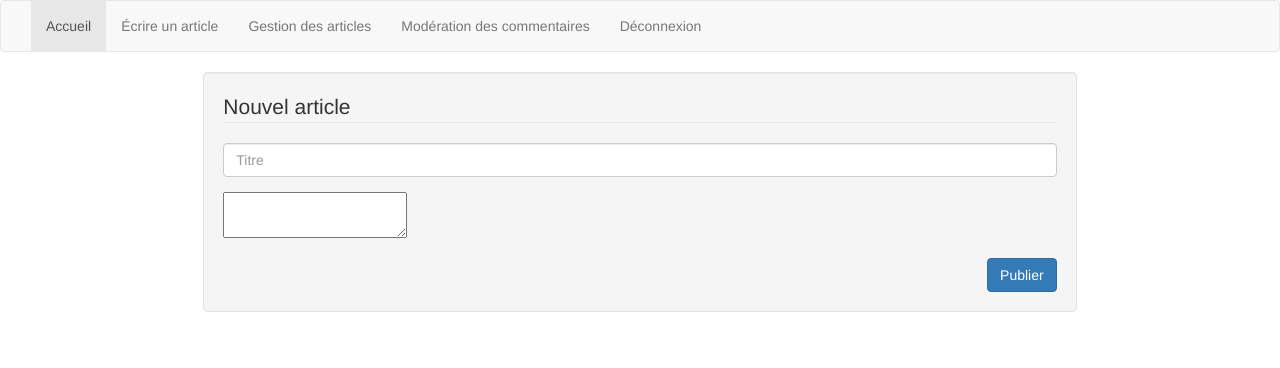
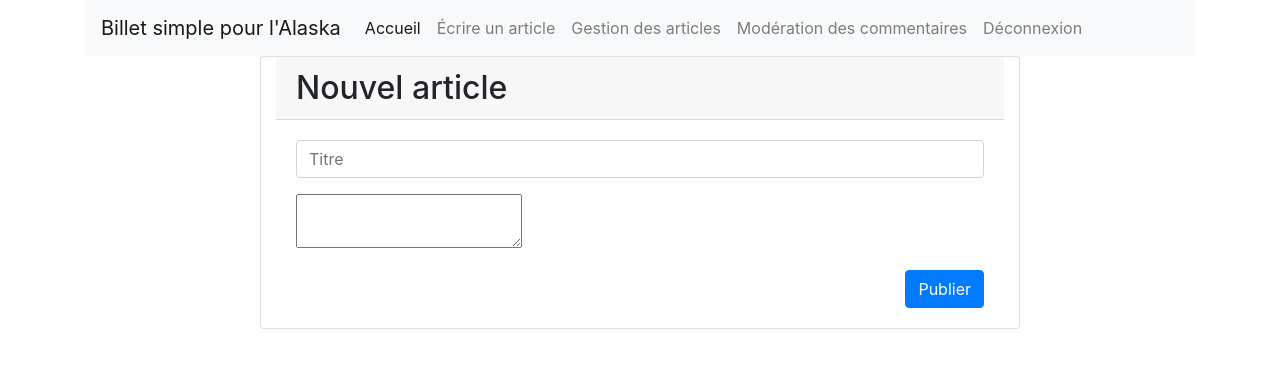
Before and after one commit to 0barty0/projet_4, a PHP site: page /view/backend/createPost.php in a window 1280 px wide. Shown: the top 368 px of the page. Run offline with PHP 8.4, Linux system fonts and the light colour scheme; some libraries are stand-ins or nearby versions.

Commit message:
Update menu and replace panel by card in backend

```diff
--- a/view/backend/createPost.php
+++ b/view/backend/createPost.php
@@ -19,8 +19,10 @@ if (isset($_SESSION['articleContent'])) {
 ob_start();
 ?>
 <div class="row">
-  <form action="index.php?action=addPost" method="post" class="col-md-8 col-md-offset-2 well">
-    <legend>Nouvel article</legend>
+  <div class="card col-md-8 offset-md-2">
+    <h2 class="card-header">Nouvel article</h2>
+    <div class="card-body">
+      <form action="index.php?action=addPost" method="post">
         <div class="form-group">
           <input class="form-control" type="text" name="title" id="title" placeholder="Titre" value="<?= $articleTitle ?>">
         </div>
@@ -32,6 +34,8 @@ ob_start();
         </div>
       </form>
     </div>
+  </div>
+</div>
 
 <script>tinymce.init({ selector:'#content' });</script>
 <?php
--- a/view/backend/template.php
+++ b/view/backend/template.php
@@ -1,45 +1,43 @@
 <!DOCTYPE html>
 <html lang="en">
+
 <head>
   <meta charset="UTF-8">
   <meta name="viewport" content="width=device-width, initial-scale=1.0">
   <meta http-equiv="X-UA-Compatible" content="ie=edge">
-  <link rel="stylesheet" media="screen" href="https://cdnjs.cloudflare.com/ajax/libs/twitter-bootstrap/3.3.5/css/bootstrap.min.css">
+  <link rel="stylesheet" href="https://stackpath.bootstrapcdn.com/bootstrap/4.1.1/css/bootstrap.min.css" integrity="sha384-WskhaSGFgHYWDcbwN70/dfYBj47jz9qbsMId/iRN3ewGhXQFZCSftd1LZCfmhktB" crossorigin="anonymous">
+  <link rel="stylesheet" href="https://use.fontawesome.com/releases/v5.0.12/css/all.css" integrity="sha384-G0fIWCsCzJIMAVNQPfjH08cyYaUtMwjJwqiRKxxE/rx96Uroj1BtIQ6MLJuheaO9" crossorigin="anonymous">
   <script src="public/js/tinymce/tinymce.min.js"></script>
   <script src="public/js/tinymce/jquery.tinymce.min.js"></script>
-  <title><?= $title ?></title>
+  <title>
+    <?= $title ?>
+  </title>
 </head>
+
 <body>
-<nav class="navbar navbar-default" role="navigation">
-  <div class="container-fluid">
-    <div class="navbar-header">
-      <button type="button" class="navbar-toggle" data-toggle="collapse" data-target="#navbar">
-        <span class="sr-only">Toggle navigation</span>
-        <span class="icon-bar"></span>
-        <span class="icon-bar"></span>
-        <span class="icon-bar"></span>
+  <div class="container">
+    <nav class="navbar navbar-expand-lg navbar-light bg-light">
+      <a href="#" class="navbar-brand">Billet simple pour l'Alaska</a>
+      <button class="navbar-toggler" type="button" data-toggle="collapse" data-target="#navbarSupportedContent" aria-controls="navbarSupportedContent" aria-expanded="false" aria-label="Toggle navigation">
+        <span class="navbar-toggler-icon"></span>
       </button>
-      <a class="navbar-brand" href="#"></a>
+
+      <div class="collapse navbar-collapse" id="navbarSupportedContent">
+        <ul class="navbar-nav mr-auto">
+          <li class="nav-item"><a href="index.php" class="nav-link">Accueil</a></li>
+          <li class="nav-item"><a href="index.php?action=createPost" class="nav-link">Écrire un article</a></li>
+          <li class="nav-item"><a href="index.php?action=listPosts" class="nav-link">Gestion des articles</a></li>
+          <li class="nav-item"><a href="index.php?action=listComments" class="nav-link">Modération des commentaires</a></li>
+          <li class="nav-item"><a href="index.php?action=deconnexion" class="nav-link">Déconnexion</a></li>
+        </ul>
       </div>
-
-    <!-- Collect the nav links, forms, and other content for toggling -->
-    <div class="collapse navbar-collapse" id="navbar">
-      <ul class="nav navbar-nav">
-        <li><a href="index.php">Accueil</a></li>
-        <li><a href="index.php?action=createPost">Écrire un article</a></li>
-        <li><a href="index.php?action=listPosts">Gestion des articles</a></li>
-        <li><a href="index.php?action=listComments">Modération des commentaires</a></li>
-        <li><a href="index.php?action=deconnexion">Déconnexion</a></li>
-      </ul>
-    </div><!-- /.navbar-collapse -->
-  </div><!-- /.container-fluid -->
     </nav>
     <?php
     if (isset($_SESSION['message'])) {
         $message= $_SESSION['message'];
         unset($_SESSION['message']); ?>
           <div class="row">
-    <div class="alert alert-success col-md-8 col-md-offset-2">
+            <div class="alert alert-success col-md-8 offset-md-2">
               <p>
                 <?= $message ?>
               </p>
@@ -49,9 +47,11 @@ if (isset($_SESSION['message'])) {
     }
     ?>
       <?= $content ?>
-
-  <script src="https://cdnjs.cloudflare.com/ajax/libs/jquery/1.11.3/jquery.min.js"></script>
-  <script src="https://cdnjs.cloudflare.com/ajax/libs/twitter-bootstrap/3.3.5/js/bootstrap.min.js"></script>
+  </div>
+  <script src="https://code.jquery.com/jquery-3.3.1.slim.min.js" integrity="sha384-q8i/X+965DzO0rT7abK41JStQIAqVgRVzpbzo5smXKp4YfRvH+8abtTE1Pi6jizo" crossorigin="anonymous"></script>
+<script src="https://cdnjs.cloudflare.com/ajax/libs/popper.js/1.14.3/umd/popper.min.js" integrity="sha384-ZMP7rVo3mIykV+2+9J3UJ46jBk0WLaUAdn689aCwoqbBJiSnjAK/l8WvCWPIPm49" crossorigin="anonymous"></script>
+<script src="https://stackpath.bootstrapcdn.com/bootstrap/4.1.1/js/bootstrap.min.js" integrity="sha384-smHYKdLADwkXOn1EmN1qk/HfnUcbVRZyYmZ4qpPea6sjB/pTJ0euyQp0Mk8ck+5T" crossorigin="anonymous"></script>
 <script src="public/js/menu.js"></script>
 </body>
+
 </html>
--- a/view/frontend/template.php
+++ b/view/frontend/template.php
@@ -40,7 +40,7 @@ if (isset($_SESSION['message'])) {
     $message= $_SESSION['message'];
     unset($_SESSION['message']); ?>
   <div class="row">
-    <div class="alert alert-success col-md-8 col-md-offset-2">
+    <div class="alert alert-success col-md-8 offset-md-2">
       <p>
         <?= $message ?>
       </p>
```
Also changed, not shown: view/backend/errorView.php (+3 -5 lines), view/backend/listComments.php (+8 -9 lines), view/backend/listPosts.php (+11 -14 lines), view/backend/modifyPost.php (+6 -2 lines), view/frontend/listPosts.php (+3 -5 lines). Lines whose indentation alone changed are shown as unchanged.
